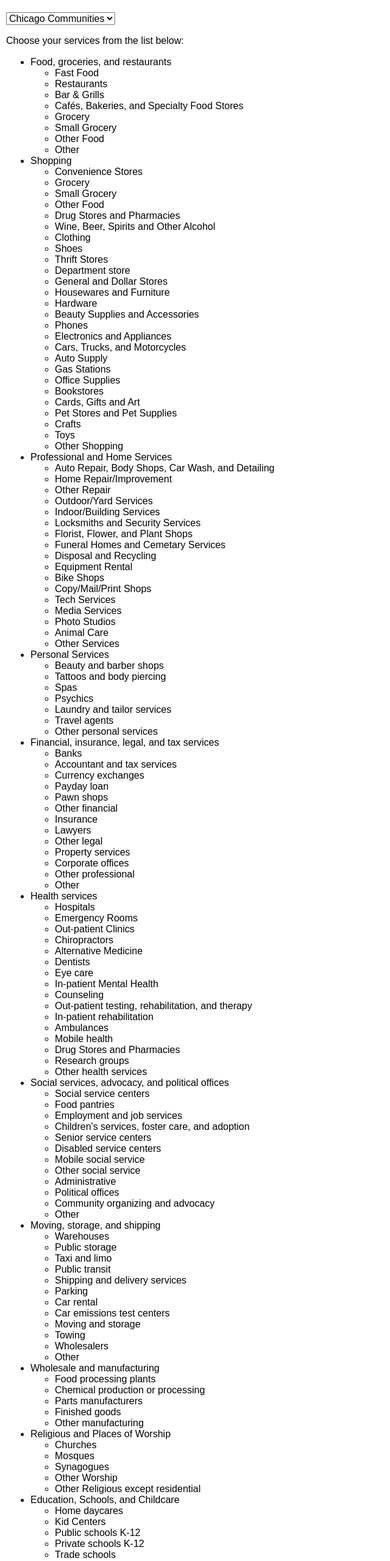
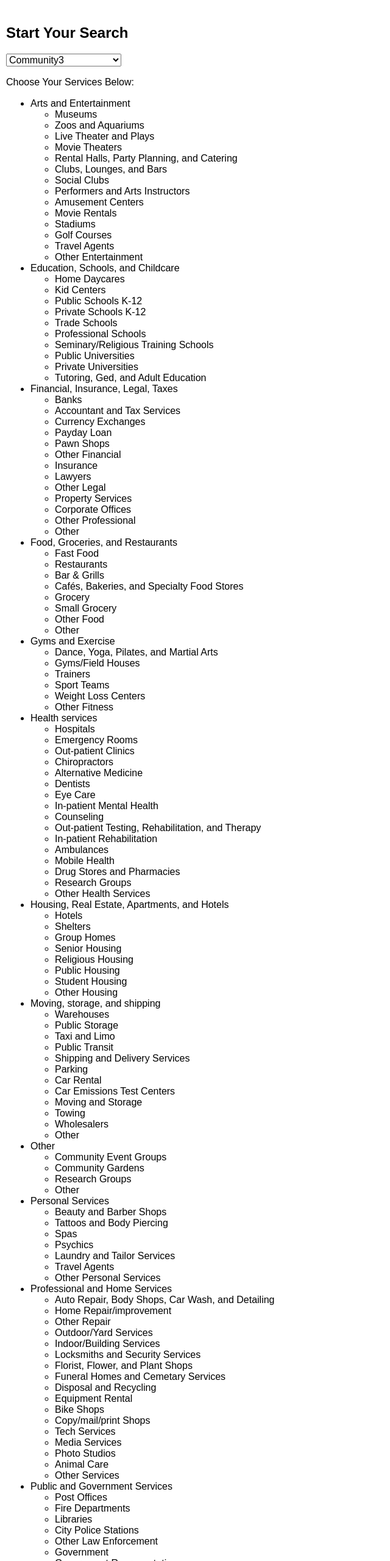
Before and after one commit to firebelly/mapscore, a plain HTML site: page map-search-menu.html in a window 1280 px wide. Shown: the part 60-2620 px from the top of the page at 61% size, without its empty margins (0-640 px from the left). Drawn offline with Linux system fonts and the light colour scheme.

Commit message:
Clean up markup; Re-arrange services to design order (alphabetical); Enforce design casing (title);

```diff
--- a/map-search-menu.html
+++ b/map-search-menu.html
@@ -37,23 +37,75 @@
     </header>
     <main class="site-main" role="main">
       <div class="wrap">
-<!-- BEGIN MAP SEARCH MENU -->
-        <div id="map_dd" ng-controller="CommunityListCtrl">
-            <select
-                    ng-model="selectedItem"
-                    ng-init="selectedItem='Chicago Communities'"
-                    ng-options="c.community_name for c in communities track by c.community_name"
-                    ng-change="communities.selectCommunity(selectedItem)">
-                <option value="Chicago Communities">Chicago Communities</option>
-                <option value="" ng-if="false"></option>
+<!-- BEGIN MAP SEARCH MENU WORK -->
+        <h2>Start Your Search</h2>
+        <div class="search-menu">
+          <div class="step">
+              <select>
+                  <option value="Chicago Communities" selected>Select Your Community</option>
+                  <option value="Community1" selected>Community1</option>
+                  <option value="Community2" selected>Community2</option>
+                  <option value="Community3" selected>Community3</option>
               </select>
           </div>
-        <div id="map_s2">
-            <p>Choose your services from the list below:</p>
+          <div class="step">
+              <p>Choose Your Services Below:</p>
           </div>
-            <ul id="category" ng-controller="CategoryListCtrl">
-        <li id="c1">
-            <div>Food, groceries, and restaurants</div>
+          <ul class="categories">
+            <li id="c14" class="category">
+              <div>Arts and Entertainment</div>
+              <ul>
+                <li id="d14.01">Museums</li>
+                <li id="d14.02">Zoos and Aquariums</li>
+                <li id="d14.03">Live Theater and Plays</li>
+                <li id="d14.04">Movie Theaters</li>
+                <li id="d14.05">Rental Halls, Party Planning, and Catering</li>
+                <li id="d14.06">Clubs, Lounges, and Bars</li>
+                <li id="d14.07">Social Clubs</li>
+                <li id="d14.08">Performers and Arts Instructors</li>
+                <li id="d14.09">Amusement Centers</li>
+                <li id="d14.10">Movie Rentals</li>
+                <li id="d14.11">Stadiums</li>
+                <li id="d14.12">Golf Courses</li>
+                <li id="d14.13">Travel Agents</li>
+                <li id="d14.14">Other Entertainment</li>
+              </ul>
+            </li>
+            <li id="c11" class="category">
+              <div>Education, Schools, and Childcare</div>
+              <ul>
+                <li id="d11.01">Home Daycares</li>
+                <li id="d11.02">Kid Centers</li>
+                <li id="d11.03">Public Schools K-12</li>
+                <li id="d11.04">Private Schools K-12</li>
+                <li id="d11.05">Trade Schools</li>
+                <li id="d11.06">Professional Schools</li>
+                <li id="d11.07">Seminary/Religious Training Schools</li>
+                <li id="d11.08">Public Universities</li>
+                <li id="d11.09">Private Universities</li>
+                <li id="d11.10">Tutoring, Ged, and Adult Education</li>
+              </ul>
+            </li>
+            <li id="c5" class="category">
+              <div>Financial, Insurance, Legal, Taxes</div>
+              <ul>
+                <li id="d5.01">Banks</li>
+                <li id="d5.02">Accountant and Tax Services</li>
+                <li id="d5.03">Currency Exchanges</li>
+                <li id="d5.04">Payday Loan</li>
+                <li id="d5.05">Pawn Shops</li>
+                <li id="d5.06">Other Financial</li>
+                <li id="d5.07">Insurance</li>
+                <li id="d5.08">Lawyers</li>
+                <li id="d5.09">Other Legal</li>
+                <li id="d5.10">Property Services</li>
+                <li id="d5.11">Corporate Offices</li>
+                <li id="d5.12">Other Professional</li>
+                <li id="d5.13">Other</li>
+              </ul>
+            </li>
+            <li id="c1" class="category">
+              <div>Food, Groceries, and Restaurants</div>
               <ul>
                 <li id="d1.01">Fast Food</li>
                 <li id="d1.02">Restaurants</li>
@@ -65,7 +117,140 @@
                 <li id="d1.05">Other</li>
               </ul>
             </li>
-        <li id="c2">
+            <li id="c15" class="category">
+              <div>Gyms and Exercise</div>
+              <ul>
+                <li id="d15.01">Dance, Yoga, Pilates, and Martial Arts</li>
+                <li id="d15.02">Gyms/Field Houses</li>
+                <li id="d15.03">Trainers</li>
+                <li id="d15.04">Sport Teams</li>
+                <li id="d15.05">Weight Loss Centers</li>
+                <li id="d15.06">Other Fitness</li>
+              </ul>
+            </li>
+            <li id="c6" class="category">
+              <div>Health services</div>
+              <ul>
+                <li id="d6.01">Hospitals</li>
+                <li id="d6.02">Emergency Rooms</li>
+                <li id="d6.03">Out-patient Clinics</li>
+                <li id="d6.04">Chiropractors</li>
+                <li id="d6.05">Alternative Medicine</li>
+                <li id="d6.06">Dentists</li>
+                <li id="d6.07">Eye Care</li>
+                <li id="d6.08">In-patient Mental Health</li>
+                <li id="d6.09">Counseling</li>
+                <li id="d6.10">Out-patient Testing, Rehabilitation, and Therapy</li>
+                <li id="d6.11">In-patient Rehabilitation</li>
+                <li id="d6.12">Ambulances</li>
+                <li id="d6.13">Mobile Health</li>
+                <li id="d2.05">Drug Stores and Pharmacies</li>
+                <li id="d17.03">Research Groups</li>
+                <li id="d6.14">Other Health Services</li>
+              </ul>
+            </li>
+            <li id="c12" class="category">
+              <div>Housing, Real Estate, Apartments, and Hotels</div>
+              <ul>
+                <li id="d12.01">Hotels</li>
+                <li id="d12.02">Shelters</li>
+                <li id="d12.03">Group Homes</li>
+                <li id="d12.04">Senior Housing</li>
+                <li id="d12.05">Religious Housing</li>
+                <li id="d12.06">Public Housing</li>
+                <li id="d12.07">Student Housing</li>
+                <li id="d12.08">Other Housing</li>
+              </ul>
+            </li>
+            <li id="c8" class="category">
+              <div>Moving, storage, and shipping</div>
+              <ul>
+                <li id="d8.01">Warehouses</li>
+                <li id="d8.02">Public Storage</li>
+                <li id="d8.03">Taxi and Limo</li>
+                <li id="d8.04">Public Transit</li>
+                <li id="d8.05">Shipping and Delivery Services</li>
+                <li id="d8.06">Parking</li>
+                <li id="d8.07">Car Rental</li>
+                <li id="d8.08">Car Emissions Test Centers</li>
+                <li id="d8.09">Moving and Storage</li>
+                <li id="d8.10">Towing</li>
+                <li id="d8.11">Wholesalers</li>
+                <li id="d8.12">Other</li>
+              </ul>
+            </li>
+            <li id="c17" class="category">
+              <div>Other</div>
+              <ul>
+                <li id="d16.01">Community Event Groups</li>
+                <li id="d16.02">Community Gardens</li>
+                <li id="d16.03">Research Groups</li>
+                <li id="d16.04">Other</li>
+              </ul>
+            </li>
+            <li id="c4" class="category">
+              <div>Personal Services</div>
+              <ul>
+                <li id="d4.01">Beauty and Barber Shops</li>
+                <li id="d4.02">Tattoos and Body Piercing</li>
+                <li id="d4.03">Spas</li>
+                <li id="d4.04">Psychics</li>
+                <li id="d4.05">Laundry and Tailor Services</li>
+                <li id="d14.13">Travel Agents</li>
+                <li id="d4.06">Other Personal Services</li>
+              </ul>
+            </li>
+            <li id="c3" class="category">
+              <div>Professional and Home Services</div>
+              <ul>
+                <li id="d3.01">Auto Repair, Body Shops, Car Wash, and Detailing</li>
+                <li id="d3.02">Home Repair/improvement</li>
+                <li id="d3.03">Other Repair</li>
+                <li id="d3.04">Outdoor/Yard Services</li>
+                <li id="d3.05">Indoor/Building Services</li>
+                <li id="d3.06">Locksmiths and Security Services</li>
+                <li id="d3.07">Florist, Flower, and Plant Shops</li>
+                <li id="d3.08">Funeral Homes and Cemetary Services</li>
+                <li id="d3.09">Disposal and Recycling</li>
+                <li id="d3.10">Equipment Rental</li>
+                <li id="d3.11">Bike Shops</li>
+                <li id="d3.12">Copy/mail/print Shops</li>
+                <li id="d3.13">Tech Services</li>
+                <li id="d3.14">Media Services</li>
+                <li id="d3.15">Photo Studios</li>
+                <li id="d3.16">Animal Care</li>
+                <li id="d3.17">Other Services</li>
+              </ul>
+            </li>
+            <li id="c13" class="category">
+              <div>Public and Government Services</div>
+              <ul>
+                <li id="d13.01">Post Offices</li>
+                <li id="d13.02">Fire Departments</li>
+                <li id="d13.03">Libraries</li>
+                <li id="d13.04">City Police Stations</li>
+                <li id="d13.05">Other Law Enforcement</li>
+                <li id="d13.06">Government</li>
+                <li id="d13.07">Government Representative</li>
+                <li id="d13.08">Utility-water</li>
+                <li id="d13.09">Utility-electric</li>
+                <li id="d13.10">Utility-gas</li>
+                <li id="d13.11">Military/armed Forces</li>
+                <li id="d13.12">Other Public and Government Services</li>
+              </ul>
+            </li>
+            </li>
+            <li id="c10" class="category">
+              <div>Religious and Places of Worship</div>
+              <ul>
+                <li id="d10.01">Churches</li>
+                <li id="d10.02">Mosques</li>
+                <li id="d10.03">Synagogues</li>
+                <li id="d10.04">Other Worship</li>
+                <li id="d10.05">Other Religious Except Residential</li>
+              </ul>
+            </li>
+             <li id="c2" class="category">
               <div>Shopping</div>
               <ul>
                 <li id="d2.01">Convenience Stores</li>
@@ -77,7 +262,7 @@
                 <li id="d2.07">Clothing</li>
                 <li id="d2.08">Shoes</li>
                 <li id="d2.09">Thrift Stores</li>
-                <li id="d2.10">Department store</li>
+                <li id="d2.10">Department Store</li>
                 <li id="d2.11">General and Dollar Stores</li>
                 <li id="d2.12">Housewares and Furniture</li>
                 <li id="d2.13">Hardware</li>
@@ -96,209 +281,24 @@
                 <li id="d2.26">Other Shopping</li>
               </ul>
             </li>
-        <li id="c3">
-            <div>Professional and Home Services</div>
-            <ul>
-                <li id="d3.01">Auto Repair, Body Shops, Car Wash, and Detailing</li>
-                <li id="d3.02">Home Repair/Improvement</li>
-                <li id="d3.03">Other Repair</li>
-                <li id="d3.04">Outdoor/Yard Services</li>
-                <li id="d3.05">Indoor/Building Services</li>
-                <li id="d3.06">Locksmiths and Security Services</li>
-                <li id="d3.07">Florist, Flower, and Plant Shops</li>
-                <li id="d3.08">Funeral Homes and Cemetary Services</li>
-                <li id="d3.09">Disposal and Recycling</li>
-                <li id="d3.10">Equipment Rental</li>
-                <li id="d3.11">Bike Shops</li>
-                <li id="d3.12">Copy/Mail/Print Shops</li>
-                <li id="d3.13">Tech Services</li>
-                <li id="d3.14">Media Services</li>
-                <li id="d3.15">Photo Studios</li>
-                <li id="d3.16">Animal Care</li>
-                <li id="d3.17">Other Services</li>
-            </ul>
-        </li>
-        <li id="c4">
-            <div>Personal Services</div>
-            <ul>
-                <li id="d4.01">Beauty and barber shops</li>
-                <li id="d4.02">Tattoos and body piercing</li>
-                <li id="d4.03">Spas</li>
-                <li id="d4.04">Psychics</li>
-                <li id="d4.05">Laundry and tailor services</li>
-                <li id="d14.13">Travel agents</li>
-                <li id="d4.06">Other personal services</li>
-            </ul>
-        </li>
-        <li id="c5">
-            <div>Financial, insurance, legal, and tax services</div>
-            <ul>
-                <li id="d5.01">Banks</li>
-                <li id="d5.02">Accountant and tax services</li>
-                <li id="d5.03">Currency exchanges</li>
-                <li id="d5.04">Payday loan</li>
-                <li id="d5.05">Pawn shops</li>
-                <li id="d5.06">Other financial</li>
-                <li id="d5.07">Insurance</li>
-                <li id="d5.08">Lawyers</li>
-                <li id="d5.09">Other legal</li>
-                <li id="d5.10">Property services</li>
-                <li id="d5.11">Corporate offices</li>
-                <li id="d5.12">Other professional</li>
-                <li id="d5.13">Other</li>
-            </ul>
-        </li>
-        <li id="c6">
-            <div>Health services</div>
-            <ul>
-                <li id="d6.01">Hospitals</li>
-                <li id="d6.02">Emergency Rooms</li>
-                <li id="d6.03">Out-patient Clinics</li>
-                <li id="d6.04">Chiropractors</li>
-                <li id="d6.05">Alternative Medicine</li>
-                <li id="d6.06">Dentists</li>
-                <li id="d6.07">Eye care</li>
-                <li id="d6.08">In-patient Mental Health</li>
-                <li id="d6.09">Counseling</li>
-                <li id="d6.10">Out-patient testing, rehabilitation, and therapy</li>
-                <li id="d6.11">In-patient rehabilitation</li>
-                <li id="d6.12">Ambulances</li>
-                <li id="d6.13">Mobile health</li>
-                <li id="d2.05">Drug Stores and Pharmacies</li>
-                <li id="d17.03">Research groups</li>
-                <li id="d6.14">Other health services</li>
-            </ul>
-        </li>
-        <li id="c7">
+            <li id="c7" class="category">
               <div>Social services, advocacy, and political offices</div>
               <ul>
-                <li id="d7.01">Social service centers</li>
-                <li id="d7.02">Food pantries</li>
-                <li id="d7.03">Employment and job services</li>
-                <li id="d7.04">Children's services, foster care, and adoption</li>
-                <li id="d7.05">Senior service centers</li>
-                <li id="d7.06">Disabled service centers</li>
-                <li id="d7.07">Mobile social service</li>
-                <li id="d7.08">Other social service</li>
+                <li id="d7.01">Social Service Centers</li>
+                <li id="d7.02">Food Pantries</li>
+                <li id="d7.03">Employment and Job Services</li>
+                <li id="d7.04">Children's Services, Foster Care, and Adoption</li>
+                <li id="d7.05">Senior Service Centers</li>
+                <li id="d7.06">Disabled Service Centers</li>
+                <li id="d7.07">Mobile Social Service</li>
+                <li id="d7.08">Other Social Service</li>
                 <li id="d7.09">Administrative</li>
-                <li id="d7.10">Political offices</li>
-                <li id="d7.11">Community organizing and advocacy</li>
+                <li id="d7.10">Political Offices</li>
+                <li id="d7.11">Community Organizing and Advocacy</li>
                 <li id="d7.12">Other</li>
               </ul>
             </li>
-        <li id="c8">
-            <div>Moving, storage, and shipping</div>
-            <ul>
-                <li id="d8.01">Warehouses</li>
-                <li id="d8.02">Public storage</li>
-                <li id="d8.03">Taxi and limo</li>
-                <li id="d8.04">Public transit</li>
-                <li id="d8.05">Shipping and delivery services</li>
-                <li id="d8.06">Parking</li>
-                <li id="d8.07">Car rental</li>
-                <li id="d8.08">Car emissions test centers</li>
-                <li id="d8.09">Moving and storage</li>
-                <li id="d8.10">Towing</li>
-                <li id="d8.11">Wholesalers</li>
-                <li id="d8.12">Other</li>
-            </ul>
-        </li>
-        <li id="c9">
-            <div>Wholesale and manufacturing</div>
-            <ul>
-                <li id="d9.01">Food processing plants</li>
-                <li id="d9.02">Chemical production or processing</li>
-                <li id="d9.03">Parts manufacturers</li>
-                <li id="d9.04">Finished goods</li>
-                <li id="d9.05">Other manufacturing</li>
-            </ul>
-        </li>
-        <li id="c10">
-            <div>Religious and Places of Worship</div>
-            <ul>
-                <li id="d10.01">Churches</li>
-                <li id="d10.02">Mosques</li>
-                <li id="d10.03">Synagogues</li>
-                <li id="d10.04">Other Worship</li>
-                <li id="d10.05">Other Religious except residential</li>
-            </ul>
-        </li>
-        <li id="c11">
-            <div>Education, Schools, and Childcare</div>
-            <ul>
-                <li id="d11.01">Home daycares</li>
-                <li id="d11.02">Kid Centers</li>
-                <li id="d11.03">Public schools K-12</li>
-                <li id="d11.04">Private schools K-12</li>
-                <li id="d11.05">Trade schools</li>
-                <li id="d11.06">Professional schools</li>
-                <li id="d11.07">Seminary/Religious Training schools</li>
-                <li id="d11.08">Public Universities</li>
-                <li id="d11.09">Private Universities</li>
-                <li id="d11.10">Tutoring, GED, and Adult Education</li>
-            </ul>
-        </li>
-        <li id="c12">
-            <div>Housing, Real Estate, Apartments, and Hotels</div>
-            <ul>
-                <li id="d12.01">Hotels</li>
-                <li id="d12.02">Shelters</li>
-                <li id="d12.03">Group homes</li>
-                <li id="d12.04">Senior housing</li>
-                <li id="d12.05">Religious housing</li>
-                <li id="d12.06">Public housing</li>
-                <li id="d12.07">Student housing</li>
-                <li id="d12.08">Other housing</li>
-            </ul>
-        </li>
-        <li id="c13">
-            <div>Public and Government Services</div>
-            <ul>
-                <li id="d13.01">Post offices</li>
-                <li id="d13.02">Fire Departments</li>
-                <li id="d13.03">Libraries</li>
-                <li id="d13.04">City Police Stations</li>
-                <li id="d13.05">Other law enforcement</li>
-                <li id="d13.06">Government</li>
-                <li id="d13.07">Government Representative</li>
-                <li id="d13.08">Utility-Water</li>
-                <li id="d13.09">Utility-Electric</li>
-                <li id="d13.10">Utility-Gas</li>
-                <li id="d13.11">Military/Armed Forces</li>
-                <li id="d13.12">Other Public and Government Services</li>
-            </ul>
-        </li>
-        <li id="c14">
-            <div>Arts and entertainment</div>
-            <ul>
-                <li id="d14.01">Museums</li>
-                <li id="d14.02">Zoos and Aquariums</li>
-                <li id="d14.03">Live theater and plays</li>
-                <li id="d14.04">Movie Theaters</li>
-                <li id="d14.05">Rental halls, Party planning, and Catering</li>
-                <li id="d14.06">Clubs, Lounges, and Bars</li>
-                <li id="d14.07">Social clubs</li>
-                <li id="d14.08">Performers and arts instructors</li>
-                <li id="d14.09">Amusement centers</li>
-                <li id="d14.10">Movie rentals</li>
-                <li id="d14.11">Stadiums</li>
-                <li id="d14.12">Golf courses</li>
-                <li id="d14.13">Travel agents</li>
-                <li id="d14.14">Other Entertainment</li>
-            </ul>
-        </li>
-        <li id="c15">
-            <div>Gyms and exercise</div>
-            <ul>
-                <li id="d15.01">Dance, yoga, Pilates, and martial arts</li>
-                <li id="d15.02">Gyms/Field houses</li>
-                <li id="d15.03">Trainers</li>
-                <li id="d15.04">Sport teams</li>
-                <li id="d15.05">Weight loss centers</li>
-                <li id="d15.06">Other Fitness</li>
-            </ul>
-        </li>
-        <li id="c16">
+            <li id="c16" class="category">
               <div>Transportation</div>
               <ul>
                 <li id="d2.17">Cars, Trucks, and Motorcycles</li>
@@ -306,26 +306,26 @@
                 <li id="d3.01">Auto Repair, Body Shops, Car Wash, and Detailing</li>
                 <li id="d3.11">Bike Shops</li>
                 <li id="d6.12">Ambulances</li>
-                <li id="d8.03">Taxi and limo</li>
-                <li id="d8.04">Public transit</li>
-                <li id="d8.05">Shipping and delivery services</li>
+                <li id="d8.03">Taxi and Limo</li>
+                <li id="d8.04">Public Transit</li>
+                <li id="d8.05">Shipping and Delivery Services</li>
                 <li id="d8.06">Parking</li>
-                <li id="d8.07">Car rental</li>
-                <li id="d8.08">Car emissions test centers</li>
+                <li id="d8.07">Car Rental</li>
+                <li id="d8.08">Car Emissions Test Centers</li>
               </ul>
             </li>
-        <li id="c17">
-            <div>Other</div>
+            <li id="c9" class="category">
+              <div>Wholesale and manufacturing</div>
               <ul>
-                <li id="d16.01">Community Event Groups</li>
-                <li id="d16.02">Community gardens</li>
-                <li id="d16.03">Research groups</li>
-                <li id="d16.04">Other</li>
+                <li id="d9.01">Food Processing Plants</li>
+                <li id="d9.02">Chemical Production Or Processing</li>
+                <li id="d9.03">Parts Manufacturers</li>
+                <li id="d9.04">Finished Goods</li>
+                <li id="d9.05">Other Manufacturing</li>
               </ul>
-        </li>
           </ul>
-        </div>
-<!-- END MAP SEARCH MENU -->
+        </div><!-- /search-menu -->
+<!-- END MAP SEARCH MENU WORK -->
       </div>
     </main>
     <footer class="site-footer" role="contentinfo">
```
Lines whose indentation alone changed are shown as unchanged.
